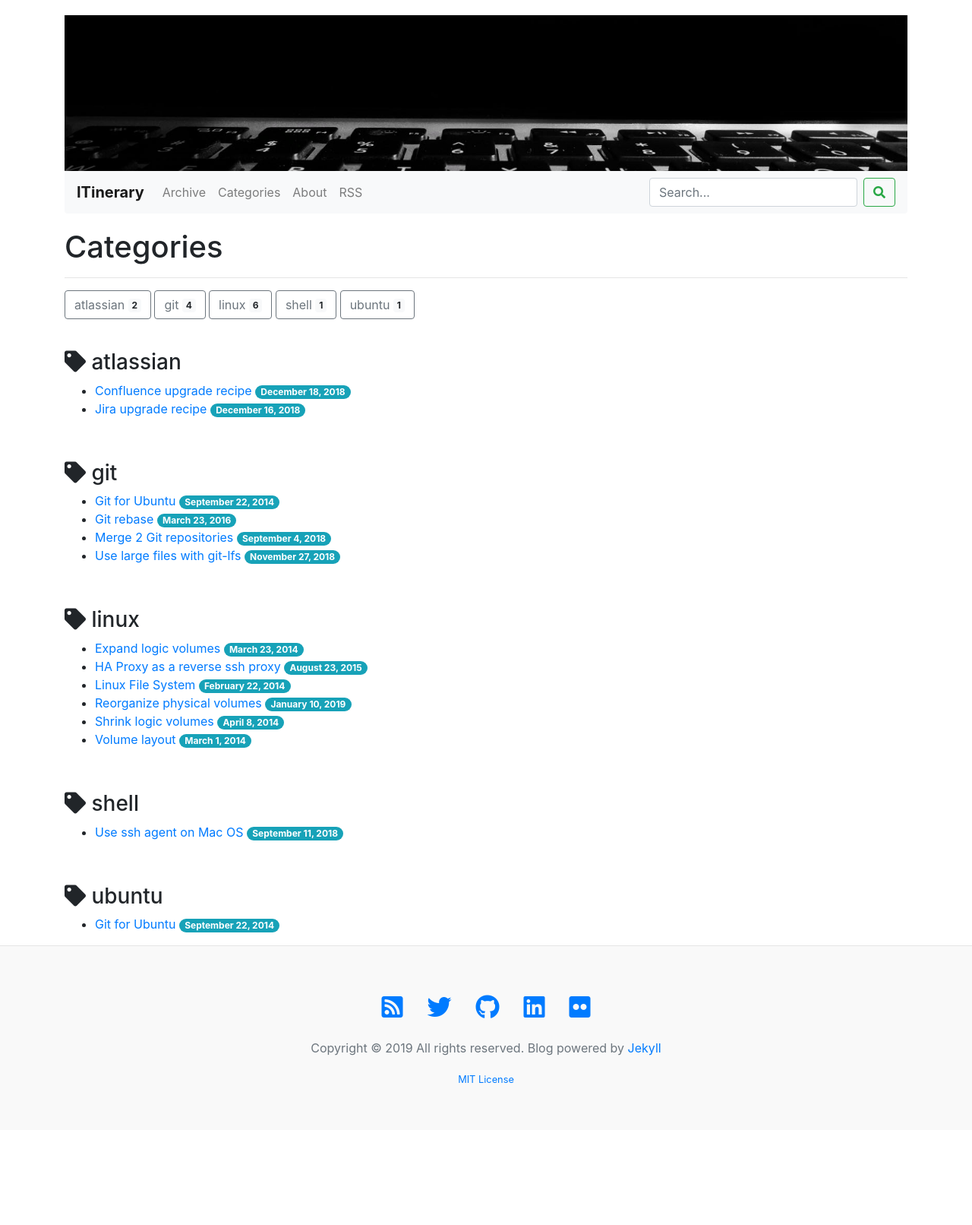
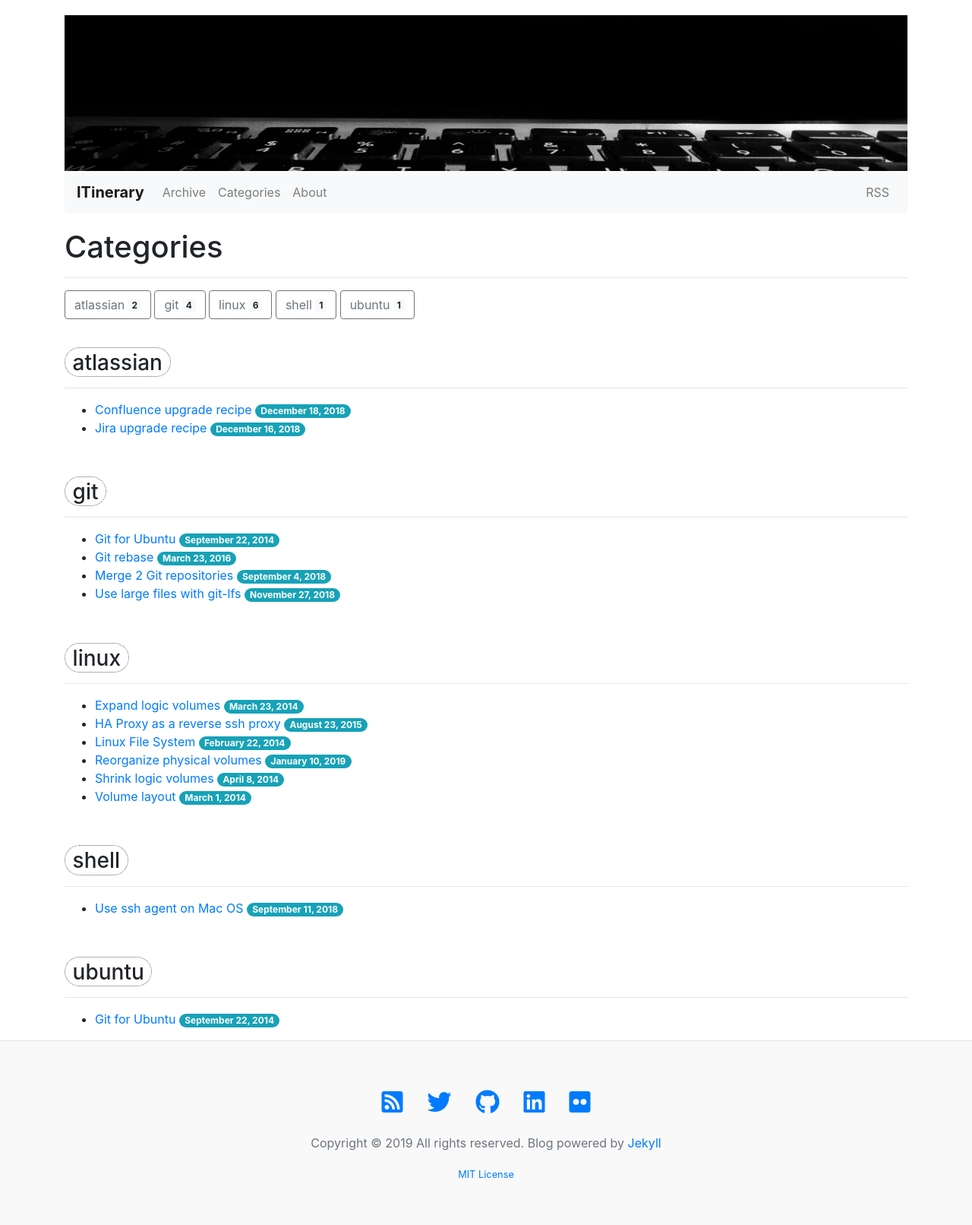
Before and after one commit to cgerull/tstit, a Jekyll site: the page built from categories.html, in a window 1280 px wide. Shown: the whole page at 76% size. Built offline with Jekyll 4.4.1, drawn with Linux system fonts in a browser that asks for light colours; before the commit the page ends 1487 px from its top, so only the background shows below that.

Commit message:
Change appearance of category titles

```diff
--- a/_includes/navbar.html
+++ b/_includes/navbar.html
@@ -15,14 +15,16 @@
             <li class="nav-item">
                 <a class="nav-link" href="{{ "/pages/about/" | prepend: site.baseurl }}">About</a>
             </li>
+        </ul>
+        <ul class="navbar-nav justify-content-end"
             <li class="nav-item">
                 <a class="nav-link" href="{{ "/feed.xml" | prepend: site.baseurl }}" target="_blank">RSS</a>
             </li>
         </ul>
-        <form class="form-inline my-2 my-lg-0" action="{{ "/search/" | prepend:site.baseurl }}" method="get"
+        <!-- <form class="form-inline my-2 my-lg-0" action="{{ "/search/" | prepend:site.baseurl }}" method="get"
             data-search-form>
             <input class="form-control mr-sm-2" type="text" name="q" placeholder="Search..." data-search-input>
             <button class="btn btn-outline-success my-2 my-sm-0" type="submit"><i class="fas fa-search"></i></button>
-        </form>
+        </form> -->
     </div>
 </nav>
--- a/_sass/_custom.scss
+++ b/_sass/_custom.scss
@@ -24,7 +24,10 @@
   margin-bottom: .5rem;
 }
 
-.post_short {
+.cartouche {
+  border: #5e6268 1px dotted;
+  border-radius: 30px;
+  padding: .1rem .6rem .1rem .6rem;
 
 }
 
--- a/categories.html
+++ b/categories.html
@@ -30,14 +30,14 @@ description: All post entries ordered by categories.
 {% for tag in tags %}
 <p><a name="{{ tag | first | slugify }}"></a>&nbsp;</p>
 <h3 class="archivetitle">
-    <span>
+    <!-- <span>
         <i class="fas fa-tag" aria-hidden="true"></i>
-    </span>
-    <span>
+    </span> -->
+    <span class="cartouche">
         {{ tag | first | replace:'-', ' ' }}
     </span>
 </h3>
-
+<hr>
 <ul>
     {% for post in sorted_posts %}
     {% if post.categories contains tag[0] %}
```
